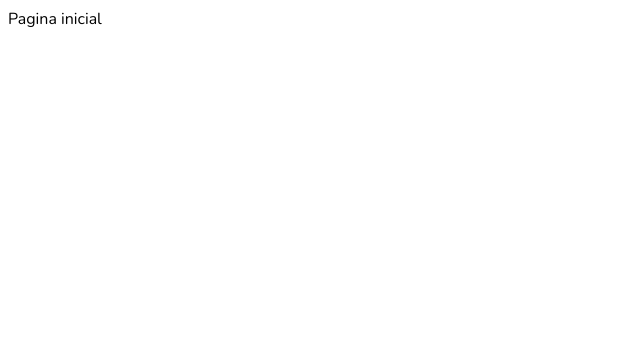
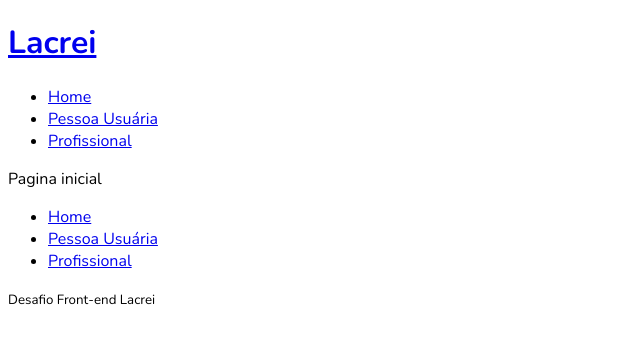
Before and after one commit to fabioper/desafio-lacrei, a Next.js app: page / in a window 1280 px wide. Shown: the top 344 px of the page, without its empty margins (0-640 px from the left). Built offline with nearby package versions, Linux system fonts and the light colour scheme.

Commit message:
adiciona base do header e footer

```diff
--- a/next.config.js
+++ b/next.config.js
@@ -1,4 +1,8 @@
 /** @type {import('next').NextConfig} */
-const nextConfig = {}
+const nextConfig = {
+  experimental: {
+    typedRoutes: true,
+  },
+}
 
 module.exports = nextConfig
--- a/src/app/layout.tsx
+++ b/src/app/layout.tsx
@@ -1,6 +1,8 @@
 import { Nunito } from "next/font/google"
 import React, { type PropsWithChildren } from "react"
 import StyledComponentsRegistry from "@/lib/registry"
+import Header from "@/shared/layout/header"
+import Footer from "@/shared/layout/footer"
 
 const nunito = Nunito({ subsets: ["latin"] })
 
@@ -13,7 +15,11 @@ export default function RootLayout({ children }: PropsWithChildren) {
   return (
     <html lang="pt-br">
       <body className={nunito.className}>
-        <StyledComponentsRegistry>{children}</StyledComponentsRegistry>
+        <StyledComponentsRegistry>
+          <Header />
+          {children}
+          <Footer />
+        </StyledComponentsRegistry>
       </body>
     </html>
   )
--- /dev/null
+++ b/src/shared/layout/footer/index.tsx
@@ -0,0 +1,23 @@
+import Link from "next/link"
+
+function Footer() {
+  return (
+    <footer>
+      <ul>
+        <li>
+          <Link href="/">Home</Link>
+        </li>
+        <li>
+          <Link href="/pessoa-usuaria">Pessoa Usuária</Link>
+        </li>
+        <li>
+          <Link href="/profissional">Profissional</Link>
+        </li>
+      </ul>
+
+      <small>Desafio Front-end Lacrei</small>
+    </footer>
+  )
+}
+
+export default Footer
--- /dev/null
+++ b/src/shared/layout/header/index.tsx
@@ -0,0 +1,25 @@
+import Link from "next/link"
+
+export function Header() {
+  return (
+    <header>
+      <Link href="/">
+        <h1>Lacrei</h1>
+      </Link>
+
+      <ul>
+        <li>
+          <Link href="/">Home</Link>
+        </li>
+        <li>
+          <Link href="/pessoa-usuaria">Pessoa Usuária</Link>
+        </li>
+        <li>
+          <Link href="/profissional">Profissional</Link>
+        </li>
+      </ul>
+    </header>
+  )
+}
+
+export default Header
```
